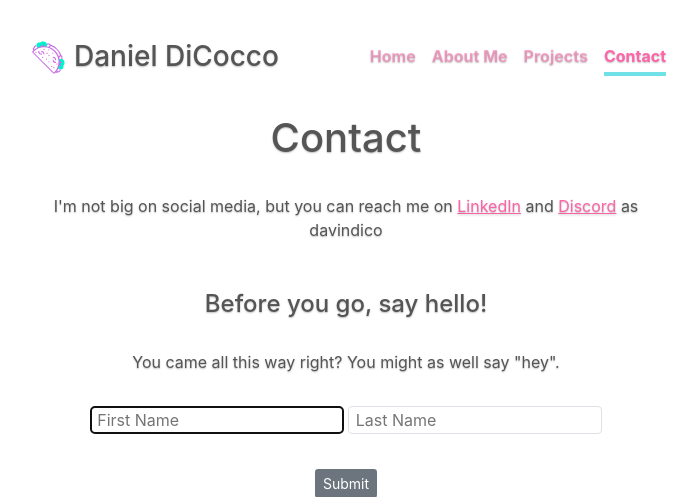
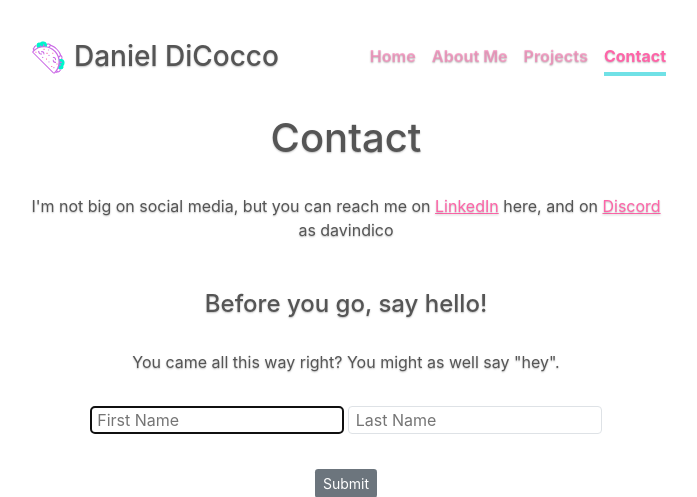
Before and after one commit to toastytortilla/homepage, a Flask app: page /contact in a window 1280 px wide. Shown: the top 497 px of the page, without its empty margins (294-991 px from the left). Run offline with Flask 3, Linux system fonts and the light colour scheme; data comes from the database, SQL or seed files in the repository.

Commit message:
Update contact info

```diff
--- a/templates/contact.html
+++ b/templates/contact.html
@@ -36,7 +36,7 @@
 {% block main %}
     <h1 class="cover-heading" style="margin-bottom: 2rem;">Contact</h1>
     <p style="margin-bottom: 3rem;">I'm not big on social media, but you can reach me on
-        <span><a href="www.linkedin.com/in/daniel-dicocco">LinkedIn</a></span> and
+        <span><a href="www.linkedin.com/in/daniel-dicocco">LinkedIn</a></span> here, and on
         <span><a href="https://discord.com/">Discord</a></span> as davindico</p>
 
     <h4 style="margin-bottom: 2rem;">Before you go, say hello!</h4>
```
